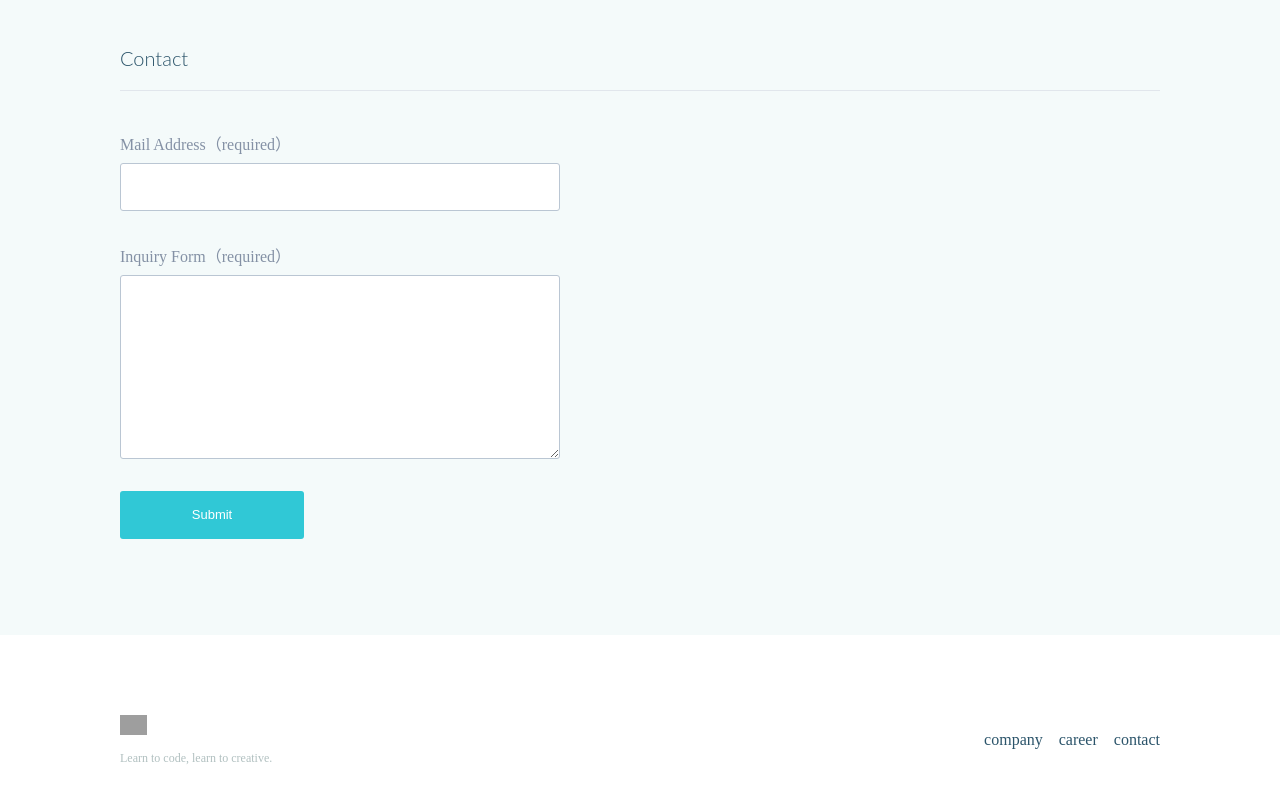
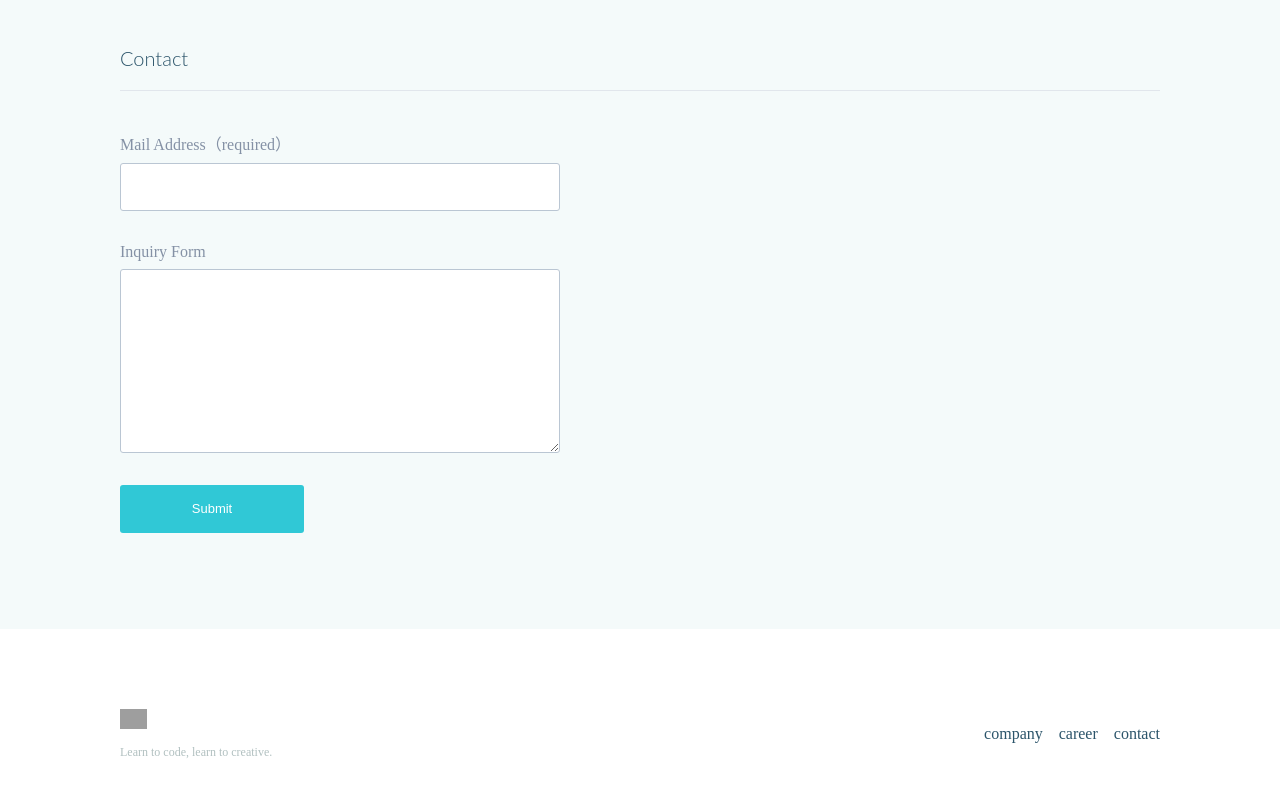
Before and after one commit to noaysk/React_inputForm, a React (Create React App) app: page / in a window 1280 px wide. Shown: the part 857-1657 px from the top of the page. Built offline with nearby package versions, Linux system fonts and the light colour scheme; grey boxes are pictures that could not be loaded.

Commit message:
added error message

```diff
--- a/src/components/ContactForm.js
+++ b/src/components/ContactForm.js
@@ -1,52 +1,67 @@
 import React from "react";
 
 class ContactForm extends React.Component {
-
   constructor(props) {
     super(props);
     this.state = {
       isSubmitted: false,
-      email: '',
+      email: "",
+      hasEmailError: false,
     };
   }
 
-  handleEmailChange(event){
+  handleEmailChange(event) {
     const inputValue = event.target.value;
-    this.setState({email: inputValue});
-    console.log(event.target.value)
+    const isEmpty = inputValue === "";
+    this.setState({ email: inputValue, hasEmailError: isEmpty });
   }
 
+  handleSubmit = (event) => {
+    event.preventDefault();
 
-  handleSubmit(){
-    this.setState
-     ({isSubmitted: true});
-
- }
+    if (this.state.email.length > 0) {
+      this.setState({ isSubmitted: true });
+      console.log("submit");
+    }else{
+        this.setState({ hasEmailError: true });
+        console.log("unsubmit");
+    }
+  };
 
   render() {
+    let emailErrorText;
+    if (this.state.hasEmailError) {
+      emailErrorText = (
+        <p className="contact-message-error">Email address is required</p>
+      );
+    }
+
     let contactForm;
     if (this.state.isSubmitted) {
-      contactForm = <div className="contact-submit-message">Submission Complete</div>;
+      contactForm = (
+        <div className="contact-submit-message">Submission Complete</div>
+      );
     } else {
       contactForm = (
-        <form onSubmit={()=>{this.handleSubmit()}}>
-        <p>Mail Address（required）</p>
-        <input value={this.state.email}
-        onChange={(event)=>{this.handleEmailChange(event)}}
-        />
-        <p>Inquiry Form（required）</p>
-        <textarea />
-        <input type='submit' value='Submit' />
+        <form onSubmit={this.handleSubmit}>
+          <p>Mail Address（required）</p>
+          <input
+            value={this.state.email}
+            onChange={(event) => {
+              this.handleEmailChange(event);
+            }}
+          />
+
+          {emailErrorText}
+
+          <p>Inquiry Form</p>
+          <textarea />
+          <input type="submit" value="Submit" />
         </form>
       );
     }
 
-
-    return (
-      <div className="contact-form">
-        {contactForm}
-      </div>
-    );
+    return <div className="contact-form">{contactForm}</div>;
   }
 }
 
```
